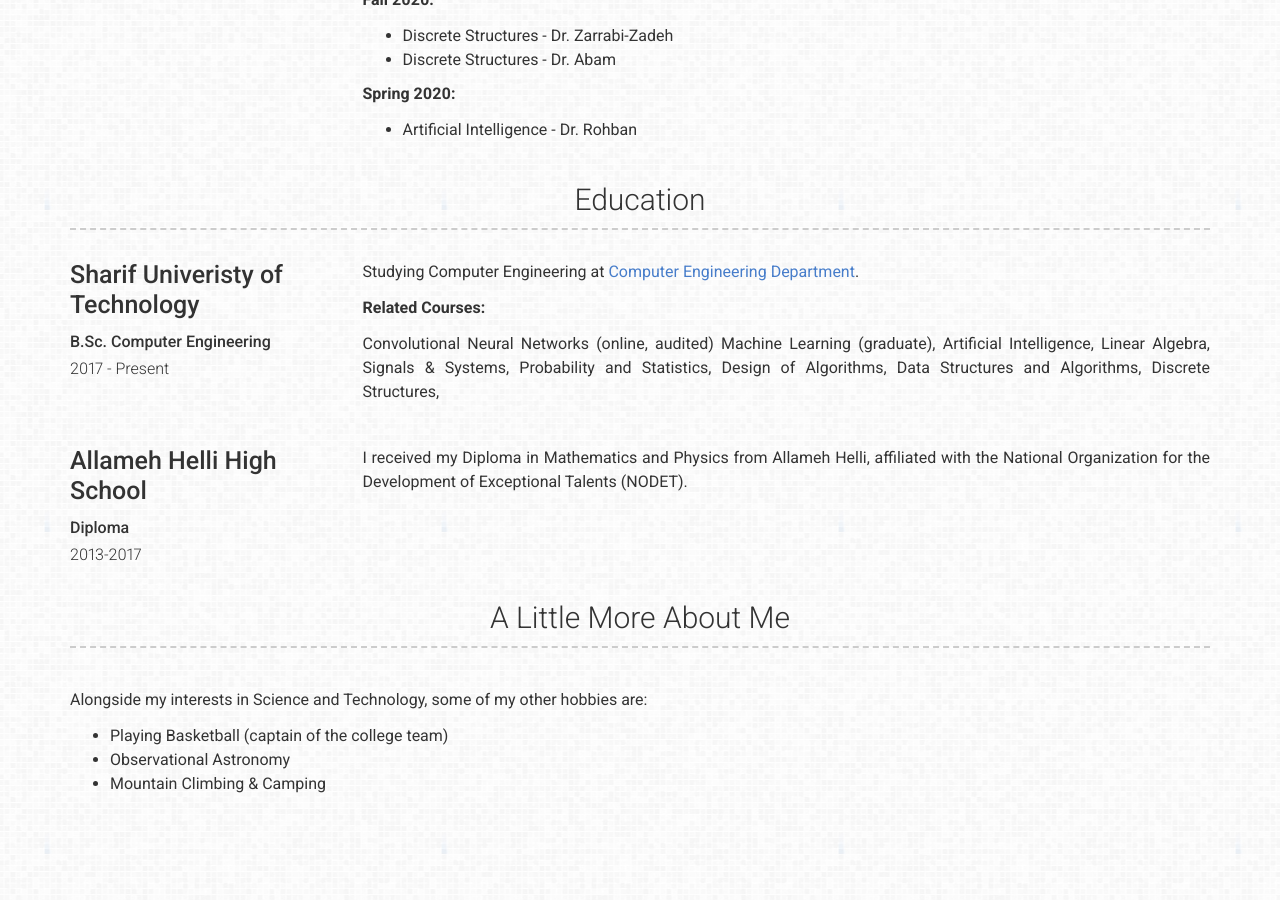
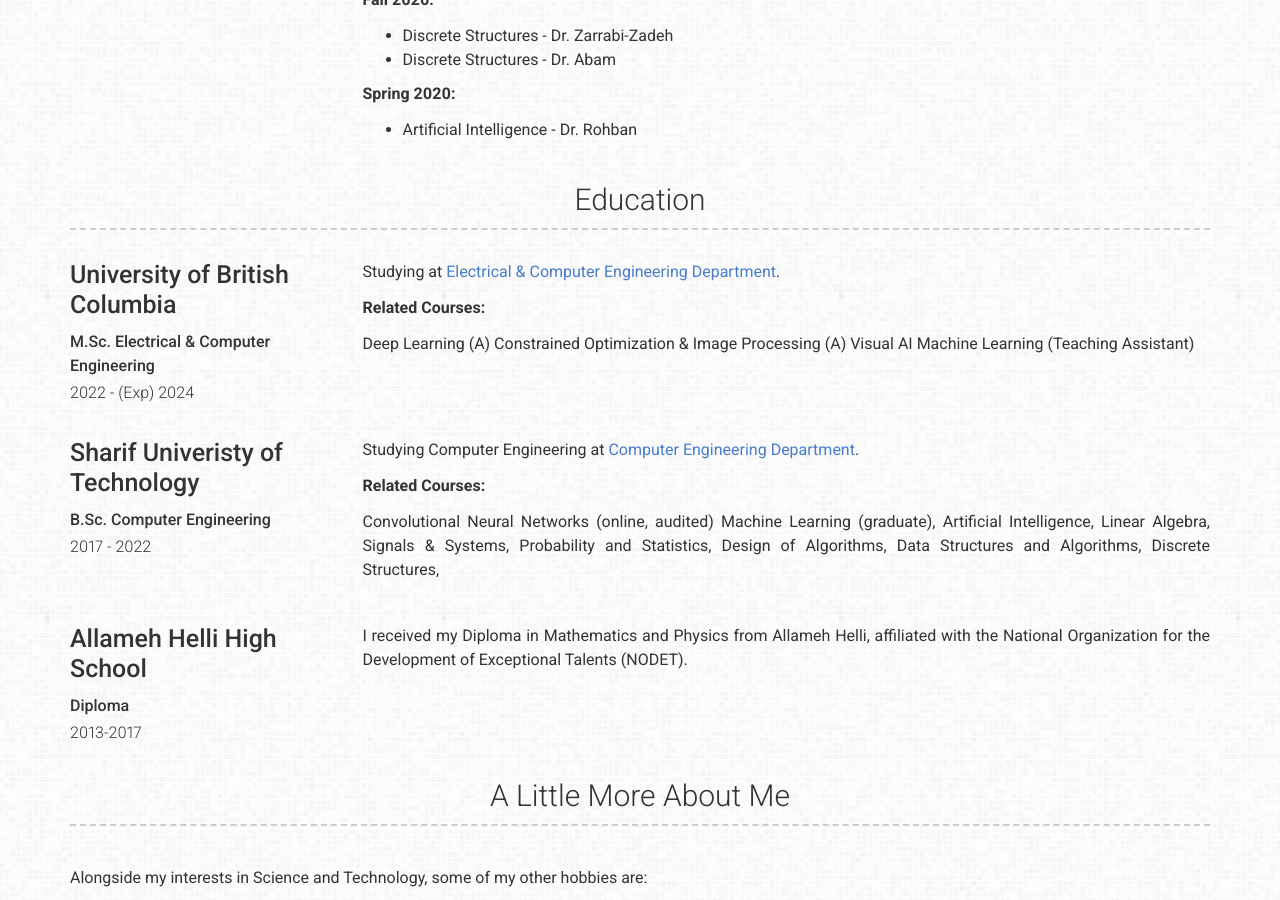
Before and after one commit to Armin-Saadat/Armin-Saadat.github.io, a Jekyll site: the page built from index.md, in a window 1280 px wide and 900 px high, scrolled down 4064 px. Built offline with Jekyll 4.4.1, drawn with Linux system fonts in a browser that asks for light colours; a style sheet for code colours, icons or effects is not loaded.

Commit message:
add ubc to education

```diff
--- a/_data/education.yml
+++ b/_data/education.yml
@@ -1,5 +1,19 @@
+- name: University of British Columbia
+  dates: 2022 - (Exp) 2024
+  qualification: M.Sc. Electrical & Computer Engineering
+  description: | # this will include new lines to allow paragraphs
+    Studying at [Electrical & Computer Engineering Department](https://ece.ubc.ca/).
+
+    **Related Courses:**
+
+    Deep Learning (A)
+    Constrained Optimization & Image Processing (A)
+    Visual AI
+    Machine Learning (Teaching Assistant)
+
+
 - name: Sharif Univeristy of Technology
-  dates: 2017 - Present
+  dates: 2017 - 2022
   qualification: B.Sc. Computer Engineering
   description: | # this will include new lines to allow paragraphs
     Studying Computer Engineering at [Computer Engineering Department](http://ce.sharif.edu/).
```
Also changed, not shown: 1 other file.
